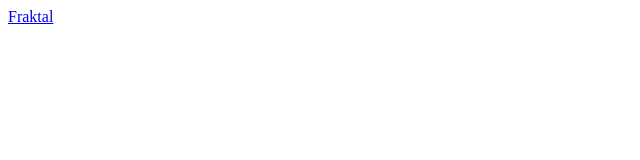
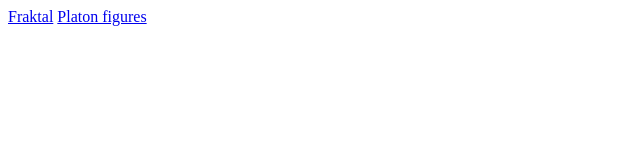
Before and after one commit to cgsgag2/cgsgag2.github.io, a plain HTML site: page index.html in a window 1280 px wide. Shown: the whole page, without its empty margins (0-640 px from the left). Drawn offline with Linux system fonts and the light colour scheme.

Commit message:
Update index.html

```diff
--- a/index.html
+++ b/index.html
@@ -5,5 +5,6 @@
 </head>
 <body>
   <a href="Task01FRKT\index.html">Fraktal</a>
+  <a href="First3D\index.html">Platon figures</a>
 </body>
 </html>
```
